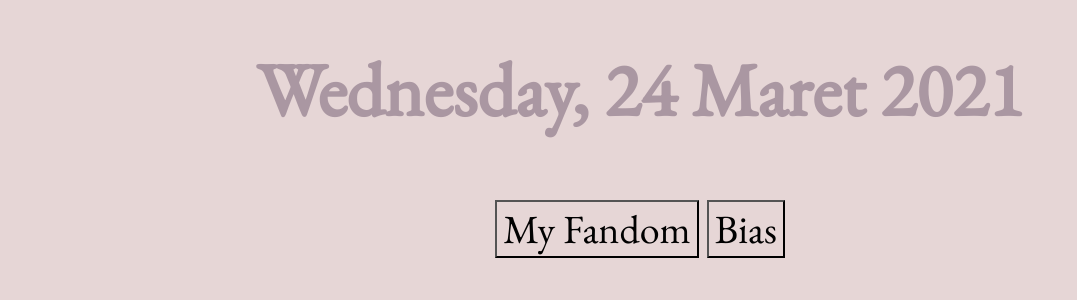
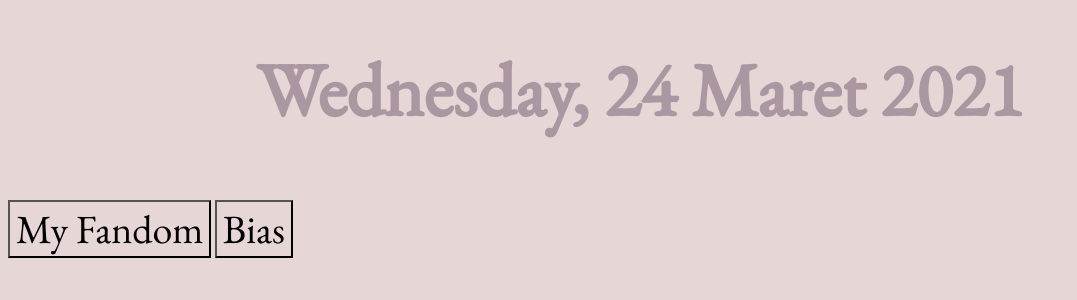
Before and after one commit to SisiliaIndah18/Praktek2-PKW, a PHP site: page /PraktikumJs.html in a window 1280 px wide. Shown: the part 251-551 px from the top of the page, without its empty margins (0-1077 px from the left). Run offline with PHP 8.4, Linux system fonts and the light colour scheme.

Commit message:
Tugas Java Script

```diff
--- a/style.css
+++ b/style.css
@@ -132,13 +132,6 @@
   font-size: 50px;
 }
 
-.btnjs{
-  text-align: center;
-  color: rgb(116, 97, 108);
-  font-weight: bold;
-  font-size: 40px;
-}
-
 
 /*CSS hanya diatas 768px*/
 /*Desktop device*/
```
